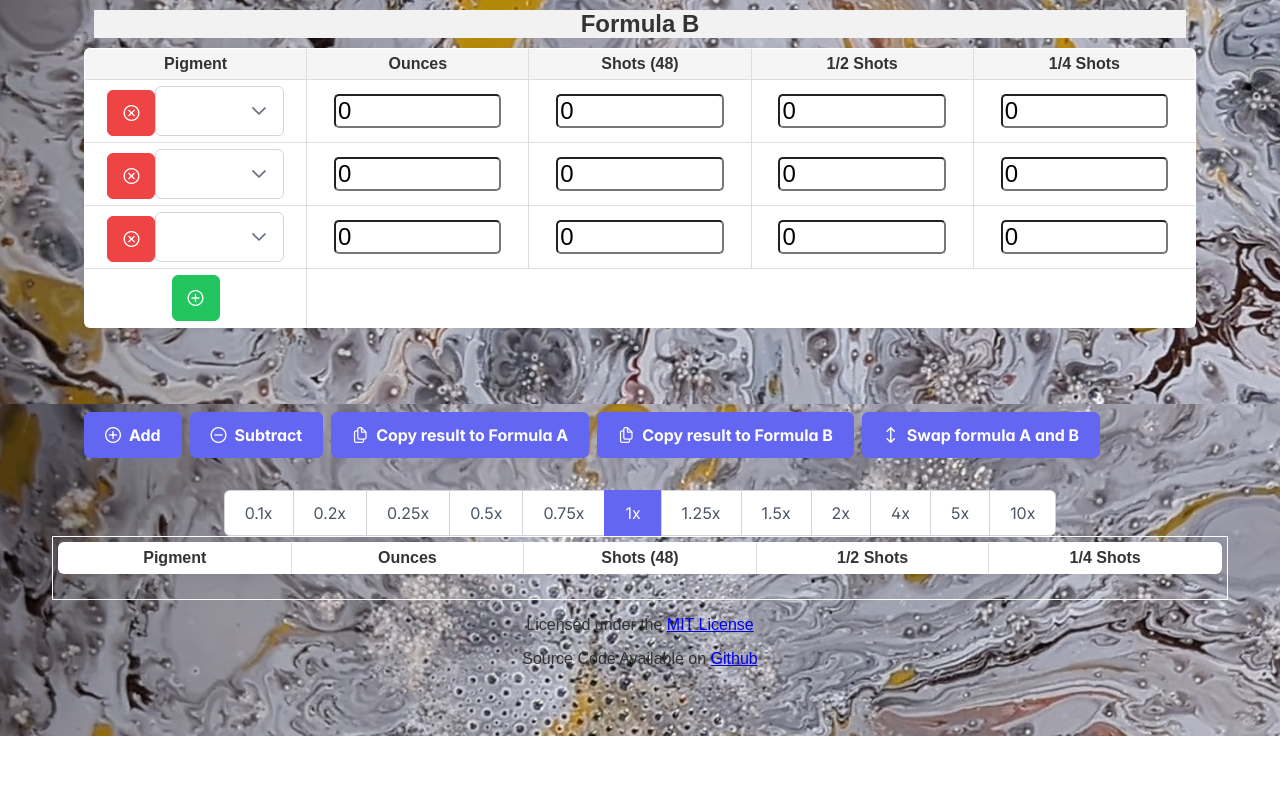
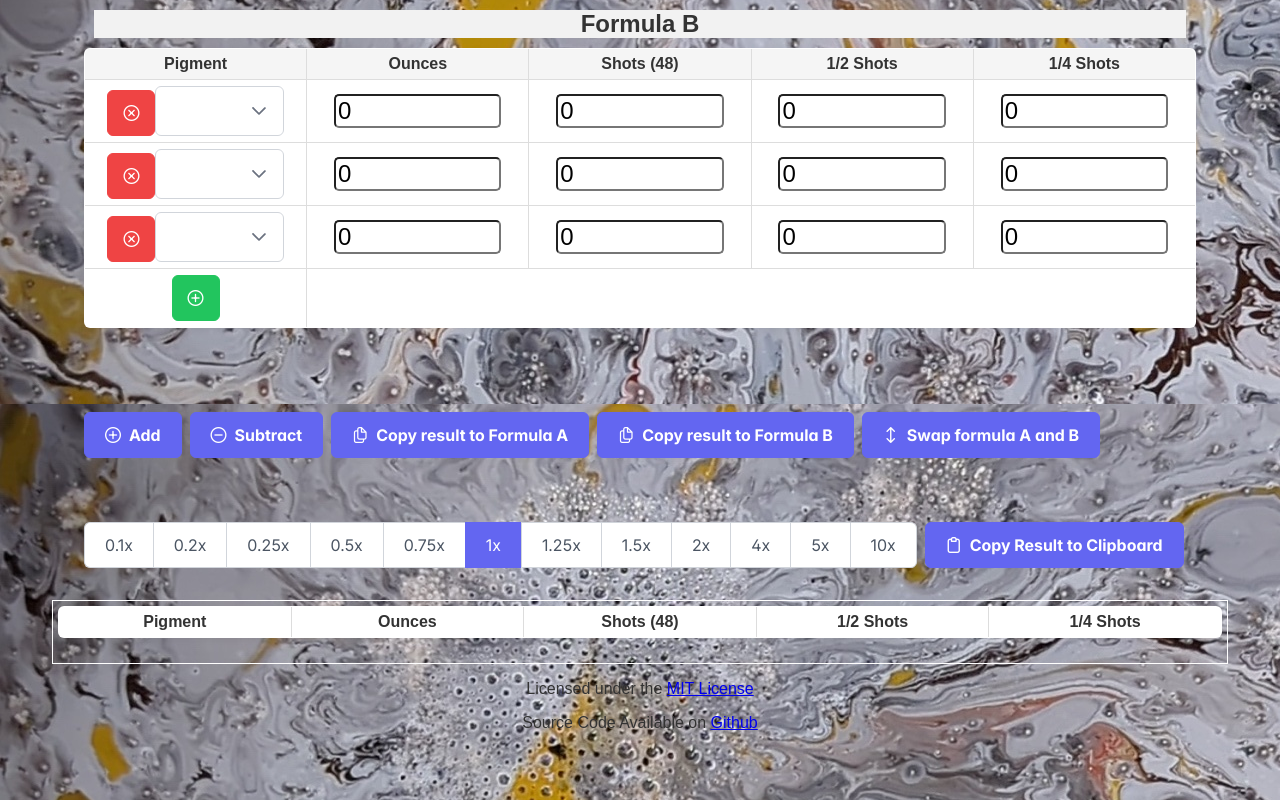
Before and after one commit to paintshoptools/paint-formula-blender, a React (Vite) app: page / in a window 1280 px wide. Shown: the part 532-1332 px from the top of the page. Before the commit the page ends 1268 px from the top, so only its background shows below. Built offline with nearby package versions, Linux system fonts and the light colour scheme.

Commit message:
added copy to clipboard functionality

```diff
--- a/src/App.jsx
+++ b/src/App.jsx
@@ -258,6 +258,18 @@ export default function App() {
     table == "A" ? setInputTableA(outputTable) : setInputTableB(outputTable);
   }
 
+  function copyToClipboard() {
+    let formulaData = [];
+    outputTable.forEach((i) => {
+      console.log(i.pigment.name);
+      if(!(i.pigment.name === undefined)) {
+        formulaData.push({name:i.pigment.name, values:i.values});
+      }
+    })
+    console.log('formulaData: ' + formulaData);
+    navigator.clipboard.writeText(JSON.stringify(formulaData));
+  }
+
   function clear() {
     setInputTableA([]);
     setInputTableB([]);
@@ -356,6 +368,7 @@ export default function App() {
           />
         </div>
       </div>
+      <div style={{ display: "flex", gap: "0.5rem", padding: "2rem" }}>
       <SelectButton
         value={outputScaleFactor}
         onChange={(e) => setOutputScaleFactor(e.value)}
@@ -363,6 +376,12 @@ export default function App() {
         optionLabel="Scale Output By:"
         options={scaleOptions}
       />
+      <Button
+      label="Copy Result to Clipboard"
+      icon="pi pi-clipboard"
+      onClick={()=>copyToClipboard()}
+      />
+      </div>
       <OutputTable config={outputConfig} rows={scaleOutput()} />
       <div text-align="center">
         <p>
```
